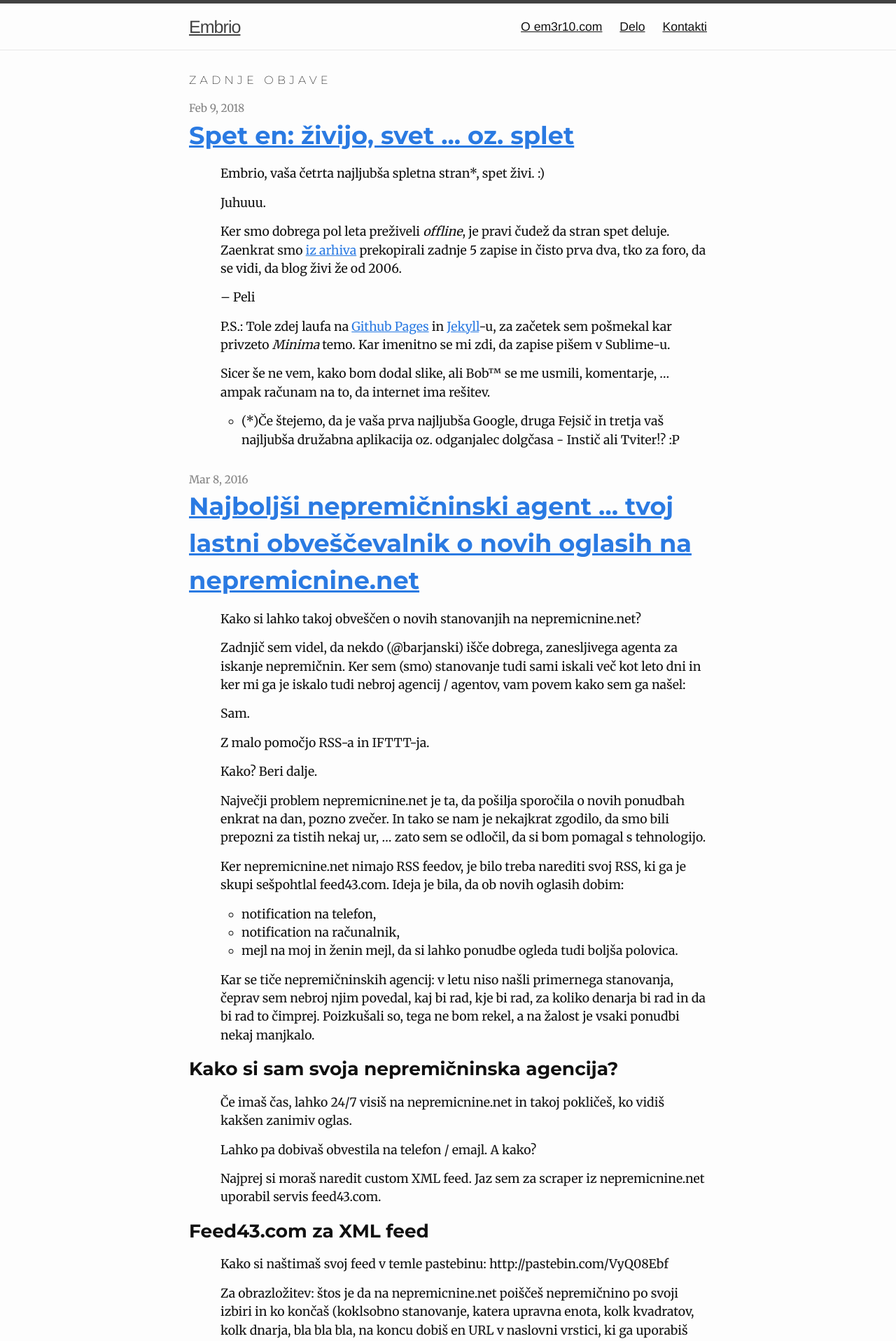
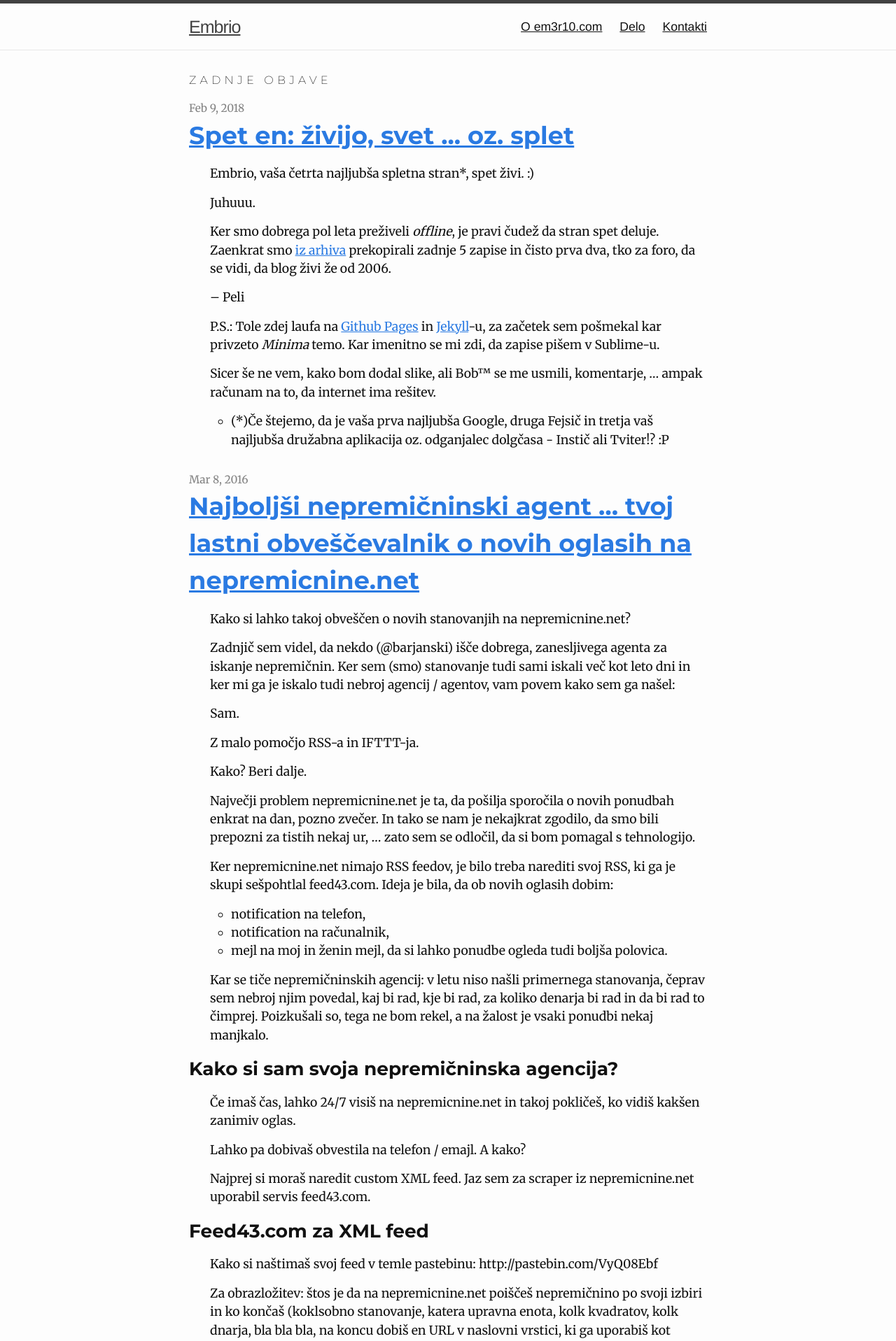
Before and after one commit to davorinpavlica/embrio, a Jekyll site: the page built from index.md, in a window 1280 px wide. Shown: the top 1917 px of the page at 70% size. Built offline with Jekyll 4.4.1, drawn with Linux system fonts in a browser that asks for light colours; comment, search, counter and statistics services are not loaded.

Commit message:
Margin manj.

```diff
--- a/_sass/minima/_base.scss
+++ b/_sass/minima/_base.scss
@@ -40,7 +40,7 @@ ul, ol, dl, figure,
 p, blockquote {
   font-family: $base-paragraph-family;
   margin-bottom: $spacing-unit / 2;
-  margin-left: $spacing-unit * 1.5;
+  margin-left: $spacing-unit * 1;
 }
 
 
@@ -72,7 +72,7 @@ figcaption {
  */
 ul, ol {
   font-family: $base-paragraph-family;
-  margin-left: $spacing-unit * 2.5;
+  margin-left: $spacing-unit * 2;
 }
 
 
```
